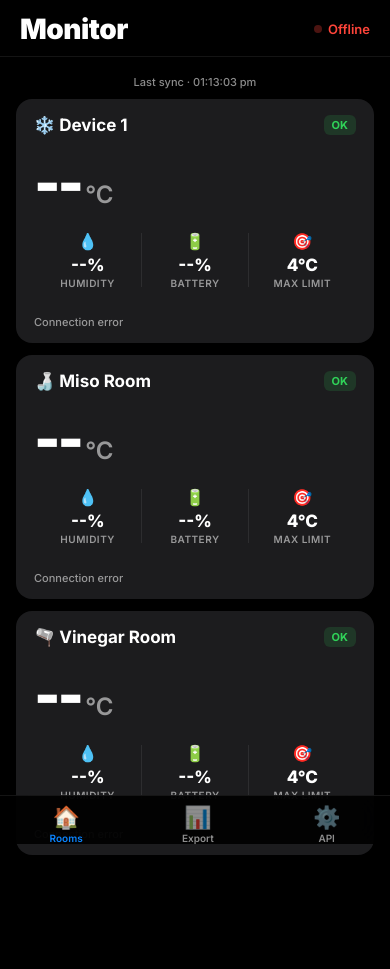
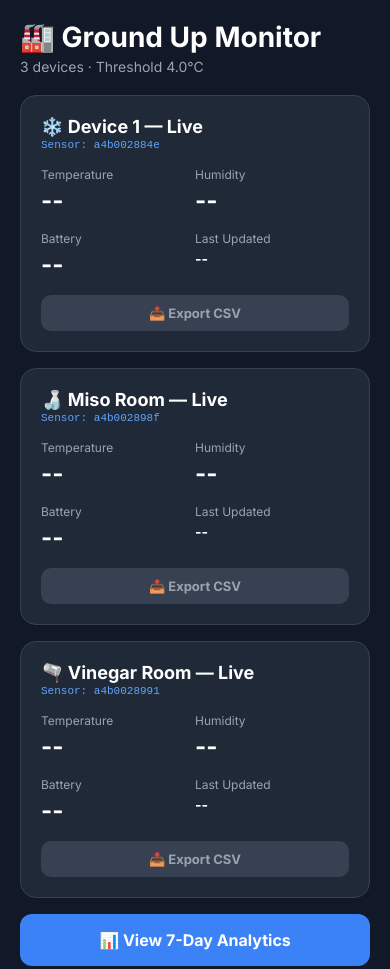
Before and after one commit to jaypateljp02/GUmonitoring1, a plain HTML site: page api/static/index.html in a window 390 px wide. Drawn offline with Linux system fonts and the light colour scheme; no server answers.

```diff
--- a/api/static/index.html
+++ b/api/static/index.html
@@ -3,299 +3,157 @@
 <head>
   <meta charset="UTF-8">
   <meta name="viewport" content="width=device-width, initial-scale=1.0, maximum-scale=1.0, user-scalable=no">
-  <meta name="apple-mobile-web-app-capable" content="yes">
-  <meta name="apple-mobile-web-app-status-bar-style" content="black-translucent">
   <title>Ground Up Monitor</title>
-  <link href="https://fonts.googleapis.com/css2?family=Inter:wght@400;500;600;700;800;900&display=swap" rel="stylesheet">
+  <link href="https://fonts.googleapis.com/css2?family=Inter:wght@400;500;600;700;800&display=swap" rel="stylesheet">
   <style>
-    :root {
-      --bg: #000000;
-      --card: #1c1c1e;
-      --card-elevated: #2c2c2e;
-      --separator: rgba(255,255,255,0.08);
-      --label: rgba(255,255,255,0.55);
-      --white: #ffffff;
-      --blue: #0a84ff;
-      --green: #30d158;
-      --red: #ff453a;
-      --orange: #ff9f0a;
-      --teal: #64d2ff;
-      --safe-bottom: env(safe-area-inset-bottom, 20px);
-    }
-    * { margin:0; padding:0; box-sizing:border-box; -webkit-tap-highlight-color:transparent; }
+    * { margin: 0; padding: 0; box-sizing: border-box; }
     body {
-      font-family: 'Inter', -apple-system, 'SF Pro Display', sans-serif;
-      background: var(--bg); color: var(--white);
-      min-height: 100vh; overflow-x: hidden;
-      -webkit-font-smoothing: antialiased;
+      font-family: 'Inter', -apple-system, sans-serif;
+      background: #111827;
+      color: #fff;
+      min-height: 100vh;
     }
 
-    /* ─── Nav Bar ─── */
-    .navbar {
-      position: sticky; top: 0; z-index: 100;
-      padding: 12px 20px 10px;
-      background: rgba(0,0,0,0.85);
-      backdrop-filter: blur(30px); -webkit-backdrop-filter: blur(30px);
-      border-bottom: 0.5px solid var(--separator);
+    .page { padding: 20px; max-width: 500px; margin: 0 auto; }
+
+    .header { font-size: 28px; font-weight: bold; color: #fff; margin-bottom: 4px; }
+    .subheader { font-size: 14px; color: #9CA3AF; margin-bottom: 20px; }
+
+    /* Card */
+    .card {
+      border-radius: 16px; padding: 20px; margin-bottom: 16px;
+      border: 1px solid #374151;
+      background: #1F2937;
+      transition: background 0.5s ease;
     }
-    .nav-top { display: flex; justify-content: space-between; align-items: center; }
-    .nav-title { font-size: 28px; font-weight: 900; letter-spacing: -0.5px; }
-    .nav-status {
-      display: flex; align-items: center; gap: 6px;
-      font-size: 13px; font-weight: 600; color: var(--green);
+    .card.alarm {
+      animation: flash 1s infinite;
     }
-    .nav-status .dot {
-      width: 8px; height: 8px; border-radius: 50%; background: var(--green);
-      animation: blink 2s ease infinite;
-    }
-    .nav-status.offline { color: var(--red); }
-    .nav-status.offline .dot { background: var(--red); }
-    @keyframes blink { 0%,100%{opacity:1;}50%{opacity:0.3;} }
-
-    /* ─── Content ─── */
-    .content { padding: 8px 16px 100px; max-width: 500px; margin: 0 auto; }
-
-    /* ─── Room Card ─── */
-    .room-card {
-      background: var(--card);
-      border-radius: 16px;
-      margin-bottom: 12px;
-      overflow: hidden;
-      transition: transform 0.15s ease;
-    }
-    .room-card:active { transform: scale(0.985); }
-
-    .room-header {
-      padding: 16px 18px 0;
-      display: flex; justify-content: space-between; align-items: center;
-    }
-    .room-name {
-      font-size: 17px; font-weight: 700;
-      display: flex; align-items: center; gap: 8px;
-    }
-    .room-badge {
-      font-size: 11px; font-weight: 700;
-      padding: 3px 8px; border-radius: 6px;
-    }
-    .badge-ok { background: rgba(48,209,88,0.15); color: var(--green); }
-    .badge-alert { background: rgba(255,69,58,0.15); color: var(--red); animation: badge-pulse 1s infinite alternate; }
-    @keyframes badge-pulse { from{opacity:0.7;} to{opacity:1;} }
-
-    /* Big Temp Display */
-    .big-temp {
-      padding: 20px 18px 6px;
-      display: flex; align-items: baseline; gap: 4px;
-    }
-    .big-temp .value {
-      font-size: 56px; font-weight: 900; letter-spacing: -3px; line-height: 1;
-    }
-    .big-temp .unit {
-      font-size: 24px; font-weight: 600; color: var(--label);
-    }
-    .big-temp .value.ok { color: var(--white); }
-    .big-temp .value.alert { color: var(--red); }
-
-    /* Detail Row */
-    .detail-row {
-      padding: 4px 18px 16px;
-      display: flex; gap: 0;
-    }
-    .detail-item {
-      flex: 1;
-      display: flex; flex-direction: column; align-items: center;
-      padding: 10px 0;
-      position: relative;
-    }
-    .detail-item:not(:last-child)::after {
-      content: ''; position: absolute; right: 0; top: 15%; height: 70%;
-      width: 0.5px; background: var(--separator);
-    }
-    .detail-item .d-icon { font-size: 16px; margin-bottom: 4px; }
-    .detail-item .d-value {
-      font-size: 17px; font-weight: 800; color: var(--white);
-    }
-    .detail-item .d-label {
-      font-size: 10px; font-weight: 600; color: var(--label);
-      text-transform: uppercase; letter-spacing: 0.5px; margin-top: 2px;
+    @keyframes flash {
+      0%, 100% { background: #1F2937; }
+      50% { background: #7F1D1D; }
     }
 
-    /* Alert Strip inside card */
-    .card-alert {
-      padding: 10px 18px;
-      background: rgba(255,69,58,0.1);
-      border-top: 0.5px solid rgba(255,69,58,0.2);
-      font-size: 12px; font-weight: 700; color: var(--red);
-      display: none; text-align: center;
+    .card-title { color: #fff; font-size: 18px; font-weight: bold; margin-bottom: 2px; }
+    .sensor-id { color: #60A5FA; font-size: 11px; font-family: monospace; margin-bottom: 16px; }
+
+    .row { display: flex; justify-content: space-between; }
+    .row + .row { margin-top: 16px; }
+
+    .metric-box { flex: 1; }
+    .metric-label { color: #9CA3AF; font-size: 12px; margin-bottom: 4px; }
+    .metric-value { color: #fff; font-size: 24px; font-weight: bold; }
+    .metric-value.small { font-size: 14px; }
+
+    .warning-text {
+      color: #FECACA; font-weight: bold; margin-top: 16px;
+      text-align: center; background: #991B1B;
+      padding: 8px; border-radius: 8px; font-size: 13px;
+      display: none;
     }
-    .card-alert.show { display: block; }
+    .warning-text.show { display: block; }
 
-    /* Timestamp */
-    .card-footer {
-      padding: 0 18px 14px;
-      font-size: 11px; color: var(--label); font-weight: 500;
+    .export-btn {
+      margin-top: 16px; background: #374151; border-radius: 10px;
+      padding: 10px; text-align: center; cursor: pointer;
+      color: #9CA3AF; font-size: 13px; font-weight: bold;
+      text-decoration: none; display: block;
+      transition: background 0.2s;
     }
+    .export-btn:hover { background: #4B5563; }
 
-    /* ─── Tab Bar ─── */
-    .tabbar {
-      position: fixed; bottom: 0; left: 0; right: 0;
-      background: rgba(0,0,0,0.92);
-      backdrop-filter: blur(30px); -webkit-backdrop-filter: blur(30px);
-      border-top: 0.5px solid var(--separator);
-      padding: 8px 0 var(--safe-bottom);
-      display: flex; justify-content: space-around;
-      z-index: 100;
+    .action-btn {
+      background: #3B82F6; border-radius: 12px; padding: 16px;
+      text-align: center; margin-bottom: 12px; cursor: pointer;
+      color: #fff; font-size: 16px; font-weight: bold;
+      text-decoration: none; display: block;
+      transition: background 0.2s;
     }
-    .tab {
-      display: flex; flex-direction: column; align-items: center; gap: 2px;
-      text-decoration: none; color: var(--label);
-      font-size: 10px; font-weight: 600;
-      transition: color 0.2s;
-    }
-    .tab.active { color: var(--blue); }
-    .tab .tab-icon { font-size: 22px; }
-
-    /* Pull indicator */
-    .sync-bar {
-      text-align: center; padding: 10px; font-size: 11px;
-      color: var(--label); font-weight: 500;
-    }
+    .action-btn:hover { background: #2563EB; }
+    .action-btn.green { background: #10B981; }
+    .action-btn.green:hover { background: #059669; }
   </style>
 </head>
 <body>
+  <div class="page">
+    <div class="header">🏭 Ground Up Monitor</div>
+    <div class="subheader">3 devices · Threshold 4.0°C</div>
 
-  <div class="navbar">
-    <div class="nav-top">
-      <div class="nav-title">Monitor</div>
-      <div class="nav-status" id="navStatus">
-        <div class="dot"></div>
-        <span id="statusLabel">Connecting</span>
-      </div>
-    </div>
-  </div>
+    <div id="cards"></div>
 
-  <div class="content">
-    <div class="sync-bar" id="syncBar">Syncing...</div>
-    <div id="roomCards"></div>
-  </div>
-
-  <div class="tabbar">
-    <a class="tab active" href="#">
-      <div class="tab-icon">🏠</div>
-      <div>Rooms</div>
-    </a>
-    <a class="tab" href="/sensors/device/a4b002884e/export?days=7">
-      <div class="tab-icon">📊</div>
-      <div>Export</div>
-    </a>
-    <a class="tab" href="/docs" target="_blank">
-      <div class="tab-icon">⚙️</div>
-      <div>API</div>
-    </a>
+    <a class="action-btn" href="/sensors/device/a4b002884e/telemetry?days=7" target="_blank">📊 View 7-Day Analytics</a>
   </div>
 
   <script>
-    const ROOMS = [
-      { id:'a4b002884e', name:'Device 1',     icon:'❄️' },
-      { id:'a4b002898f', name:'Miso Room',     icon:'🍶' },
-      { id:'a4b0028991', name:'Vinegar Room',  icon:'🫗' },
+    const DEVICES = [
+      { id: 'a4b002884e', name: 'Device 1',     icon: '❄️' },
+      { id: 'a4b002898f', name: 'Miso Room',     icon: '🍶' },
+      { id: 'a4b0028991', name: 'Vinegar Room',  icon: '🫗' },
     ];
     const API = window.location.origin;
-    const THRESHOLD = 4.0;
 
-    function buildRoom(r) {
+    function buildCard(d) {
       return `
-      <div class="room-card" id="room-${r.id}">
-        <div class="room-header">
-          <div class="room-name">${r.icon} ${r.name}</div>
-          <div class="room-badge badge-ok" id="badge-${r.id}">OK</div>
-        </div>
-        <div class="big-temp">
-          <div class="value ok" id="bigtemp-${r.id}">--</div>
-          <div class="unit">°C</div>
-        </div>
-        <div class="detail-row">
-          <div class="detail-item">
-            <div class="d-icon">💧</div>
-            <div class="d-value" id="hum-${r.id}">--%</div>
-            <div class="d-label">Humidity</div>
+      <div class="card" id="card-${d.id}">
+        <div class="card-title">${d.icon} ${d.name} — Live</div>
+        <div class="sensor-id">Sensor: ${d.id}</div>
+        <div class="row">
+          <div class="metric-box">
+            <div class="metric-label">Temperature</div>
+            <div class="metric-value" id="temp-${d.id}">--</div>
           </div>
-          <div class="detail-item">
-            <div class="d-icon">🔋</div>
-            <div class="d-value" id="bat-${r.id}">--%</div>
-            <div class="d-label">Battery</div>
-          </div>
-          <div class="detail-item">
-            <div class="d-icon">🎯</div>
-            <div class="d-value">${THRESHOLD}°C</div>
-            <div class="d-label">Max Limit</div>
+          <div class="metric-box">
+            <div class="metric-label">Humidity</div>
+            <div class="metric-value" id="hum-${d.id}">--</div>
           </div>
         </div>
-        <div class="card-alert" id="alert-${r.id}">⚠️ Temperature exceeds ${THRESHOLD}°C</div>
-        <div class="card-footer" id="footer-${r.id}">Waiting for data...</div>
+        <div class="row">
+          <div class="metric-box">
+            <div class="metric-label">Battery</div>
+            <div class="metric-value" id="bat-${d.id}">--</div>
+          </div>
+          <div class="metric-box">
+            <div class="metric-label">Last Updated</div>
+            <div class="metric-value small" id="time-${d.id}">--</div>
+          </div>
+        </div>
+        <div class="warning-text" id="warn-${d.id}">⚠️ TEMPERATURE ALERT: EXCEEDS 4.0°C</div>
+        <a class="export-btn" href="/sensors/device/${d.id}/export?days=7" target="_blank">📥 Export CSV</a>
       </div>`;
     }
 
-    document.getElementById('roomCards').innerHTML = ROOMS.map(buildRoom).join('');
+    document.getElementById('cards').innerHTML = DEVICES.map(buildCard).join('');
 
-    async function poll(room) {
+    async function poll(d) {
       try {
-        const res = await fetch(`${API}/sensors/device/${room.id}/telemetry?days=1`);
-        if (!res.ok) throw new Error(res.status);
+        const res = await fetch(`${API}/sensors/device/${d.id}/telemetry?days=1`);
+        if (!res.ok) return;
         const data = await res.json();
-        if (!data || data.length === 0) return false;
+        if (!data || data.length === 0) return;
+        const latest = data[0];
+        const temp = parseFloat(latest.temperature);
+        const hum = parseFloat(latest.humidity);
+        const bat = parseFloat(latest.battery_level);
+        const ts = new Date(latest.timestamp.endsWith('Z') ? latest.timestamp : latest.timestamp + 'Z');
 
-        const d = data[0];
-        const t = parseFloat(d.temperature);
-        const h = parseFloat(d.humidity);
-        const b = parseFloat(d.battery_level);
-        const ts = new Date(d.timestamp.endsWith('Z') ? d.timestamp : d.timestamp+'Z');
+        document.getElementById(`temp-${d.id}`).textContent = temp + '°C';
+        document.getElementById(`hum-${d.id}`).textContent = hum + '%';
+        document.getElementById(`bat-${d.id}`).textContent = bat + '%';
+        document.getElementById(`time-${d.id}`).textContent = ts.toLocaleTimeString();
 
-        document.getElementById(`bigtemp-${room.id}`).textContent = t.toFixed(1);
-        document.getElementById(`hum-${room.id}`).textContent = h.toFixed(0)+'%';
-        document.getElementById(`bat-${room.id}`).textContent = b.toFixed(0)+'%';
-        document.getElementById(`footer-${room.id}`).textContent =
-          'Updated ' + ts.toLocaleTimeString('en-IN', {hour:'2-digit',minute:'2-digit'});
-
-        const bigTemp = document.getElementById(`bigtemp-${room.id}`);
-        const badge = document.getElementById(`badge-${room.id}`);
-        const alertEl = document.getElementById(`alert-${room.id}`);
-
-        if (t > THRESHOLD) {
-          bigTemp.className = 'value alert';
-          badge.className = 'room-badge badge-alert';
-          badge.textContent = 'ALERT';
-          alertEl.textContent = `⚠️ Temperature ${t.toFixed(1)}°C exceeds ${THRESHOLD}°C limit`;
-          alertEl.classList.add('show');
+        const card = document.getElementById(`card-${d.id}`);
+        const warn = document.getElementById(`warn-${d.id}`);
+        if (temp > 4.0) {
+          card.classList.add('alarm');
+          warn.classList.add('show');
         } else {
-          bigTemp.className = 'value ok';
-          badge.className = 'room-badge badge-ok';
-          badge.textContent = 'OK';
-          alertEl.classList.remove('show');
+          card.classList.remove('alarm');
+          warn.classList.remove('show');
         }
-        return true;
-      } catch(e) {
-        document.getElementById(`footer-${room.id}`).textContent = 'Connection error';
-        return false;
-      }
+      } catch(e) {}
     }
 
-    async function refresh() {
-      let online = 0;
-      for (const r of ROOMS) { if (await poll(r)) online++; }
-
-      const nav = document.getElementById('navStatus');
-      const label = document.getElementById('statusLabel');
-      if (online > 0) {
-        nav.classList.remove('offline');
-        label.textContent = `${online} of ${ROOMS.length} Live`;
-      } else {
-        nav.classList.add('offline');
-        label.textContent = 'Offline';
-      }
-      document.getElementById('syncBar').textContent =
-        'Last sync · ' + new Date().toLocaleTimeString('en-IN', {hour:'2-digit',minute:'2-digit',second:'2-digit'});
-    }
-
+    function refresh() { DEVICES.forEach(poll); }
     refresh();
     setInterval(refresh, 5000);
   </script>
```
